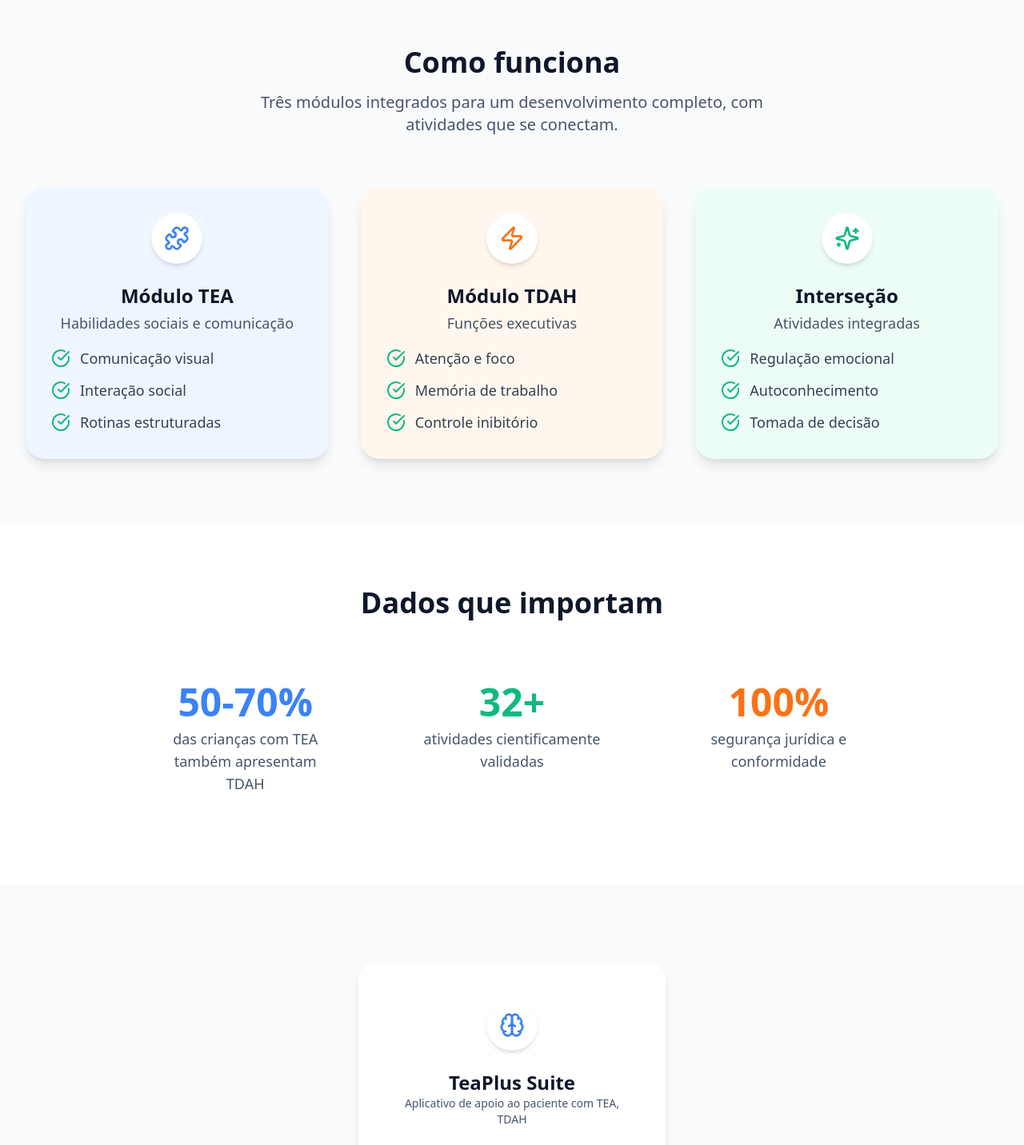
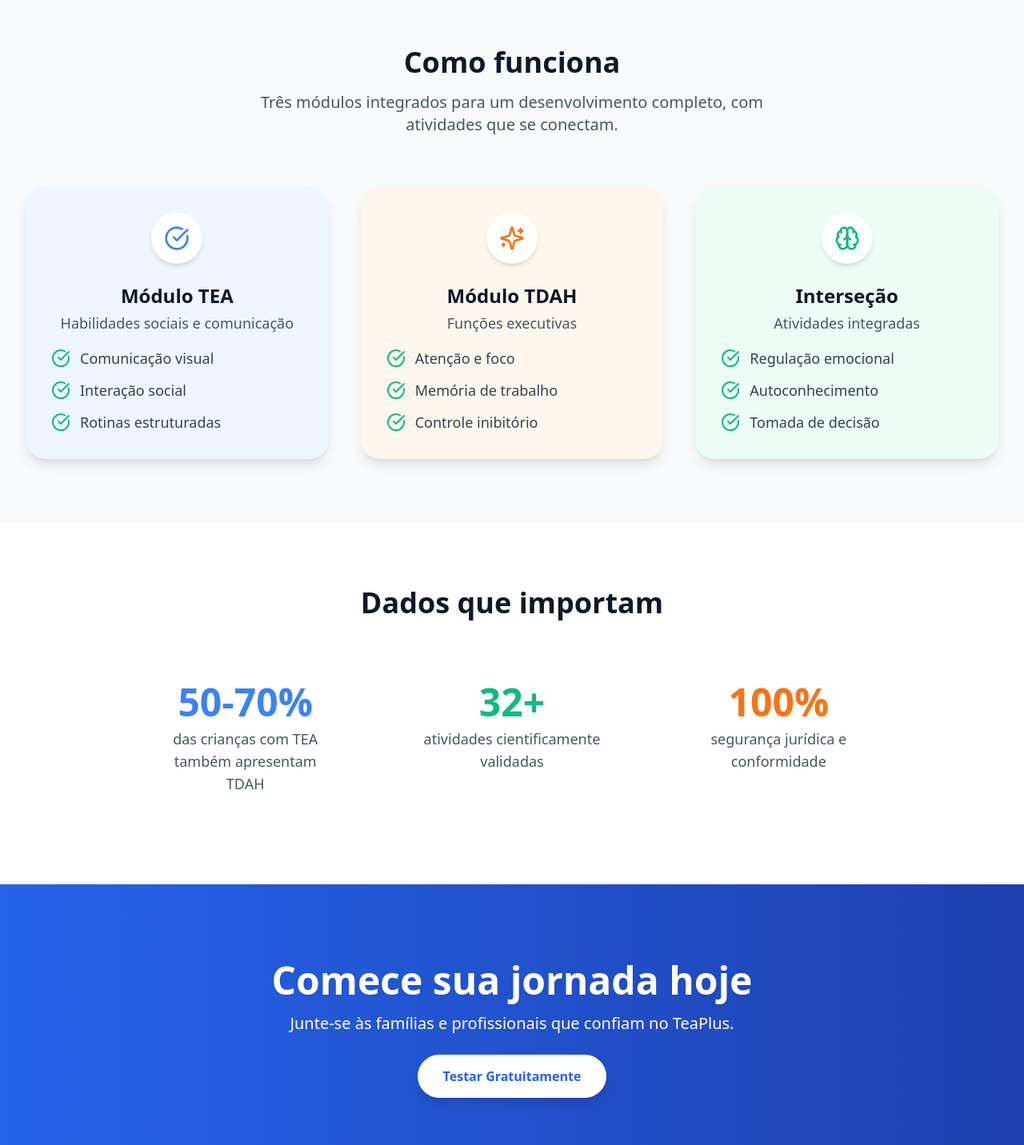
Before and after one commit to ClaudemirWork/teaplus-working, a Next.js app: page / in a window 1280 px wide. Shown: the part 1330-2762 px from the top of the page at 80% size. Built offline with nearby package versions, Linux system fonts and the light colour scheme.

Commit message:
Correção de código para landing page v.6

```diff
--- a/app/page.tsx
+++ b/app/page.tsx
@@ -1,24 +1,27 @@
 'use client';
 
-import React, { useState } from 'react';
+import React, { useEffect } from 'react';
+import { useRouter } from 'next/navigation';
 import {
   Brain,
-  Target,
   Users,
-  Puzzle,
-  Bolt,
-  Zap,
   CheckCircle,
   ChevronRight,
   Sparkles,
   HeartHandshake
 } from 'lucide-react';
 
-// Tailwind CSS is assumed to be available.
-// This is a self-contained React component for the landing page.
+const App = () => {
+  const router = useRouter();
 
-const App = () => {
-  const [isLogin, setIsLogin] = useState(true);
+  useEffect(() => {
+    if (typeof window !== 'undefined') {
+      const isLoggedIn = localStorage.getItem('teaplus_session');
+      if (isLoggedIn === 'active') {
+        router.replace('/profileselection');
+      }
+    }
+  }, [router]);
 
   const features = [
     {
@@ -40,7 +43,7 @@ const App = () => {
 
   const modules = [
     {
-      icon: <Puzzle className="text-blue-500 w-8 h-8" />,
+      icon: <CheckCircle className="text-blue-500 w-8 h-8" />,
       title: "Módulo TEA",
       subtitle: "Habilidades sociais e comunicação",
       items: ["Comunicação visual", "Interação social", "Rotinas estruturadas"],
@@ -48,7 +51,7 @@ const App = () => {
       dotColor: "bg-blue-500"
     },
     {
-      icon: <Zap className="text-orange-500 w-8 h-8" />,
+      icon: <Sparkles className="text-orange-500 w-8 h-8" />,
       title: "Módulo TDAH",
       subtitle: "Funções executivas",
       items: ["Atenção e foco", "Memória de trabalho", "Controle inibitório"],
@@ -56,7 +59,7 @@ const App = () => {
       dotColor: "bg-orange-500"
     },
     {
-      icon: <Sparkles className="text-emerald-500 w-8 h-8" />,
+      icon: <Brain className="text-emerald-500 w-8 h-8" />,
       title: "Interseção",
       subtitle: "Atividades integradas",
       items: ["Regulação emocional", "Autoconhecimento", "Tomada de decisão"],
@@ -84,8 +87,6 @@ const App = () => {
 
   return (
     <div className="font-sans antialiased bg-slate-50 text-slate-700">
-
-      {/* Header */}
       <header className="bg-white shadow-sm sticky top-0 z-50">
         <div className="max-w-7xl mx-auto px-4 sm:px-6 lg:px-8 py-4 flex justify-between items-center">
           <div className="flex items-center space-x-3">
@@ -97,15 +98,12 @@ const App = () => {
               <div className="text-xs text-slate-500">TEA + TDAH</div>
             </div>
           </div>
-          {/* O botão "Entrar" agora direciona para a seção de login nesta mesma página */}
-          <a href="#login-section" className="bg-slate-900 text-white px-6 py-2 rounded-full font-medium hover:bg-slate-700 transition-colors shadow-lg">
+          <a href="/login" className="bg-slate-900 text-white px-6 py-2 rounded-full font-medium hover:bg-slate-700 transition-colors shadow-lg">
             Entrar
           </a>
         </div>
       </header>
-
       <main>
-        {/* Hero Section */}
         <section className="bg-gradient-to-br from-blue-100 to-white py-20 animate-fade-in">
           <div className="max-w-5xl mx-auto px-4 sm:px-6 lg:px-8 text-center">
             <h1 className="text-5xl md:text-6xl font-extrabold text-slate-900 mb-4 leading-tight drop-shadow-sm">
@@ -115,22 +113,19 @@ const App = () => {
               A primeira plataforma brasileira integrada para o desenvolvimento de habilidades em pessoas com TEA e TDAH, com foco na individualidade e no aprendizado divertido.
             </p>
             <div className="flex justify-center">
-              <button className="bg-blue-600 text-white px-8 py-4 rounded-full font-bold shadow-lg hover:bg-blue-700 transition-transform transform hover:-translate-y-1">
+              <a href="/login" className="bg-blue-600 text-white px-8 py-4 rounded-full font-bold shadow-lg hover:bg-blue-700 transition-transform transform hover:-translate-y-1">
                 Leia abaixo para conhecer mais
                 <ChevronRight className="inline-block ml-2 w-5 h-5" />
-              </button>
+              </a>
             </div>
           </div>
         </section>
-
-        {/* Features Section */}
-        <section className="py-20 bg-white">
+        <section id="features-section" className="py-20 bg-white">
           <div className="max-w-7xl mx-auto px-4 sm:px-6 lg:px-8">
             <div className="text-center mb-16">
               <h2 className="text-4xl font-bold text-slate-900 mb-4">Por que escolher o TeaPlus?</h2>
               <p className="text-xl text-slate-600 max-w-2xl mx-auto">Uma abordagem única e integrada para o desenvolvimento neurodivergente.</p>
             </div>
-
             <div className="grid grid-cols-1 md:grid-cols-3 gap-10">
               {features.map((feature, index) => (
                 <div key={index} className="text-center p-8 bg-slate-50 rounded-3xl shadow-lg hover:shadow-xl transition-all duration-300 transform hover:-translate-y-2">
@@ -144,8 +139,6 @@ const App = () => {
             </div>
           </div>
         </section>
-
-        {/* How It Works Section */}
         <section className="py-20 bg-slate-50">
           <div className="max-w-7xl mx-auto px-4 sm:px-6 lg:px-8">
             <div className="text-center mb-16">
@@ -154,7 +147,6 @@ const App = () => {
                 Três módulos integrados para um desenvolvimento completo, com atividades que se conectam.
               </p>
             </div>
-
             <div className="grid grid-cols-1 md:grid-cols-3 gap-10">
               {modules.map((module, index) => (
                 <div key={index} className={`rounded-3xl p-8 shadow-lg hover:shadow-xl transition-all duration-300 transform hover:-translate-y-2 ${module.bgColor}`}>
@@ -178,8 +170,6 @@ const App = () => {
             </div>
           </div>
         </section>
-
-        {/* Stats Section */}
         <section className="py-20 bg-white">
           <div className="max-w-5xl mx-auto px-4 sm:px-6 lg:px-8 text-center">
             <h2 className="text-4xl font-bold text-slate-900 mb-12">Dados que importam</h2>
@@ -193,87 +183,20 @@ const App = () => {
             </div>
           </div>
         </section>
-
-        {/* Login/Signup Section */}
-        {/* Adicionado o ID para que o botão "Entrar" no cabeçalho possa direcionar para cá */}
-        <section id="login-section" className="bg-slate-50 py-24">
-          <div className="max-w-md mx-auto px-4 sm:px-6 lg:px-8">
-            <div className="bg-white rounded-3xl p-8 sm:p-12 shadow-lg">
-              <div className="flex justify-center mb-6">
-                <div className="w-16 h-16 bg-white rounded-full flex items-center justify-center shadow-md">
-                  <Brain className="text-blue-500 w-8 h-8" />
-                </div>
-              </div>
-              <div className="text-center mb-6">
-                <h2 className="text-2xl font-bold text-slate-900">TeaPlus Suite</h2>
-                <p className="text-slate-600 text-sm">Aplicativo de apoio ao paciente com TEA, TDAH</p>
-              </div>
-
-              {/* Login/Signup Toggles */}
-              <div className="flex justify-center mb-6">
-                <button
-                  onClick={() => setIsLogin(true)}
-                  className={`py-2 px-6 rounded-full font-medium ${isLogin ? 'bg-blue-600 text-white' : 'text-slate-600'}`}
-                >
-                  Entrar
-                </button>
-                <button
-                  onClick={() => setIsLogin(false)}
-                  className={`py-2 px-6 rounded-full font-medium ${!isLogin ? 'bg-blue-600 text-white' : 'text-slate-600'}`}
-                >
-                  Criar Conta
-                </button>
-              </div>
-
-              <form className="space-y-4">
-                {!isLogin && (
-                  <div>
-                    <label htmlFor="name" className="sr-only">Nome</label>
-                    <input
-                      type="text"
-                      id="name"
-                      placeholder="Nome completo"
-                      className="w-full px-5 py-3 rounded-full bg-slate-100 border border-slate-200 focus:outline-none focus:ring-2 focus:ring-blue-500"
-                    />
-                  </div>
-                )}
-                <div>
-                  <label htmlFor="email" className="sr-only">E-mail</label>
-                  <input
-                    type="email"
-                    id="email"
-                    placeholder="Digite seu e-mail"
-                    className="w-full px-5 py-3 rounded-full bg-slate-100 border border-slate-200 focus:outline-none focus:ring-2 focus:ring-blue-500"
-                  />
-                </div>
-                <div>
-                  <label htmlFor="password" className="sr-only">Senha</label>
-                  <input
-                    type="password"
-                    id="password"
-                    placeholder="Digite sua senha"
-                    className="w-full px-5 py-3 rounded-full bg-slate-100 border border-slate-200 focus:outline-none focus:ring-2 focus:ring-blue-500"
-                  />
-                </div>
-                <button
-                  type="submit"
-                  className="w-full bg-blue-600 text-white px-5 py-3 rounded-full font-bold shadow-lg hover:bg-blue-700 transition-colors transform hover:-translate-y-0.5"
-                >
-                  {isLogin ? 'Entrar' : 'Criar Conta'}
-                </button>
-              </form>
-
-              {isLogin && (
-                <div className="text-center mt-4 text-sm">
-                  <a href="#" className="text-slate-500 hover:text-blue-600 transition-colors">Esqueceu a senha?</a>
-                </div>
-              )}
-            </div>
+        <section className="bg-gradient-to-r from-blue-600 to-blue-800 py-24">
+          <div className="max-w-4xl mx-auto px-4 sm:px-6 lg:px-8 text-center text-white">
+            <h2 className="text-4xl md:text-5xl font-extrabold mb-4 leading-tight drop-shadow-sm">
+              Comece sua jornada hoje
+            </h2>
+            <p className="text-xl mb-10 max-w-2xl mx-auto">
+              Junte-se às famílias e profissionais que confiam no TeaPlus.
+            </p>
+            <a href="/login" className="bg-white text-blue-600 px-8 py-4 rounded-full font-bold shadow-lg hover:bg-blue-50 transition-transform transform hover:-translate-y-1">
+              Testar Gratuitamente
+            </a>
           </div>
         </section>
       </main>
-
-      {/* Footer */}
       <footer className="bg-slate-900 text-slate-400 py-16">
         <div className="max-w-7xl mx-auto px-4 sm:px-6 lg:px-8">
           <div className="grid grid-cols-1 md:grid-cols-4 gap-12 mb-12">
@@ -313,7 +236,6 @@ const App = () => {
               </ul>
             </div>
           </div>
-
           <div className="border-t border-slate-700 pt-8 text-center">
             <h3 className="font-bold text-white mb-4">Bibliografia Completa</h3>
             <ul className="text-sm space-y-2 text-slate-500 list-none">
```
